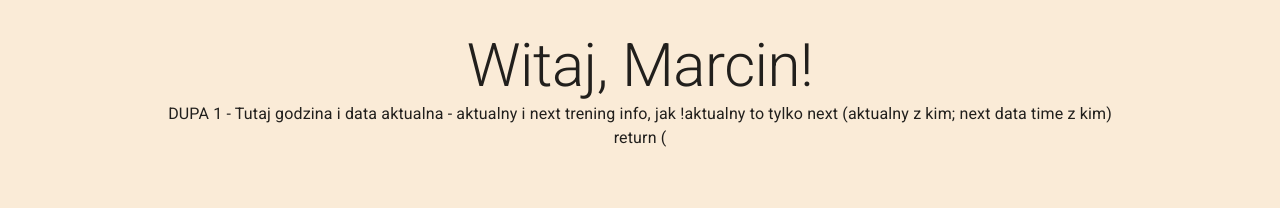
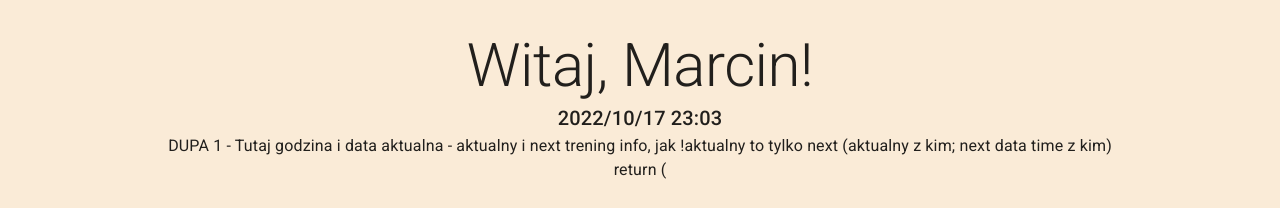
Before and after one commit to bartoszstepak/GYM, a React (Create React App) app in the folder Client/: page / in a window 1280 px wide. Shown: the top 208 px of the page. Built offline with nearby package versions, Linux system fonts and the light colour scheme.

Commit message:
dodanie czasu do toola dashboardu

```diff
--- a/Client/src/components/dashboard/ClinetsBoxesComponent.tsx
+++ b/Client/src/components/dashboard/ClinetsBoxesComponent.tsx
@@ -25,7 +25,6 @@ class ClinetsBoxesComponent extends React.Component<any, any> {
     const cards = [1, 2, 3, 4, 5, 6, 7, 8, 9];
 
     const theme = createTheme();
-
     return (
       <div className="widgete-tool-container">
         return (
@@ -45,7 +44,7 @@ class ClinetsBoxesComponent extends React.Component<any, any> {
                         }
                         title="Janasds Nowakasdasd"
                       />
-                      <CardMedia
+                      <CardMedia className="card-media-custom"
                         component="img"
                         height="270"
                         image={require('./photo.jpg')}
--- a/Client/src/components/dashboard/WidgeteToolComponent.tsx
+++ b/Client/src/components/dashboard/WidgeteToolComponent.tsx
@@ -1,3 +1,4 @@
+import { Container, Paper, Typography } from "@mui/material";
 import React, { Component } from "react";
 
 class WidgeteToolComponent extends Component<any, any> {
@@ -6,11 +7,38 @@ class WidgeteToolComponent extends Component<any, any> {
     this.state = {};
   }
 
+  componentDidMount() {}
+  componentWillUnmount() {}
+
+  getCurrentDate(separator = "") {
+    let newDate = new Date();
+    let date = newDate.getDate();
+    let month = newDate.getMonth() + 1;
+    let year = newDate.getFullYear();
+
+    return `${year}${separator}${month < 10 ? `0${month}` : `${month}`}${separator}${date}`;
+  }
+
+  getCurrentTime(separator = "") {
+    // TO_DO odświerzanie czasu co minute
+    var newDate = new Date();
+    var hour = newDate.getHours();
+    var minutes = newDate.getMinutes()
+
+    return `${hour < 10 ? `0${hour}` : `${hour}`}:${minutes < 10 ? `0${minutes}` : `${minutes}`}`
+  }
+
   render() {
     return (
       <div>
-        DUPA {this.props.trainerID} - Tutaj godzina i data aktualna - aktualny i next trening info, jak
-        !aktualny to tylko next (aktualny z kim; next data time z kim)
+        <Container>
+          <Typography variant="h6">
+            {this.getCurrentDate("/")} {this.getCurrentTime(":")}
+          </Typography>
+        </Container>
+        DUPA {this.props.trainerID} - Tutaj godzina i data aktualna - aktualny i
+        next trening info, jak !aktualny to tylko next (aktualny z kim; next
+        data time z kim)
       </div>
     );
   }
```
